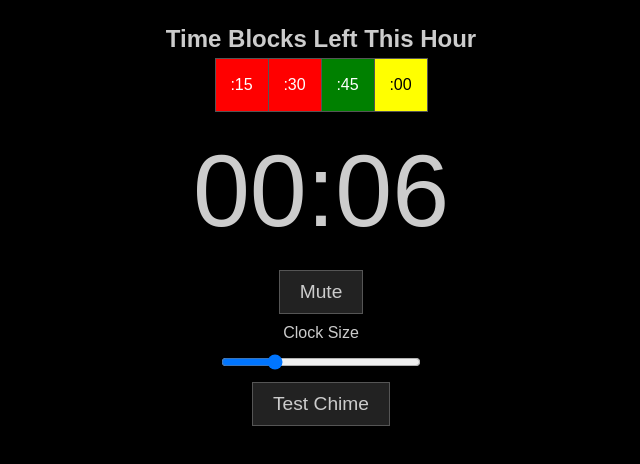
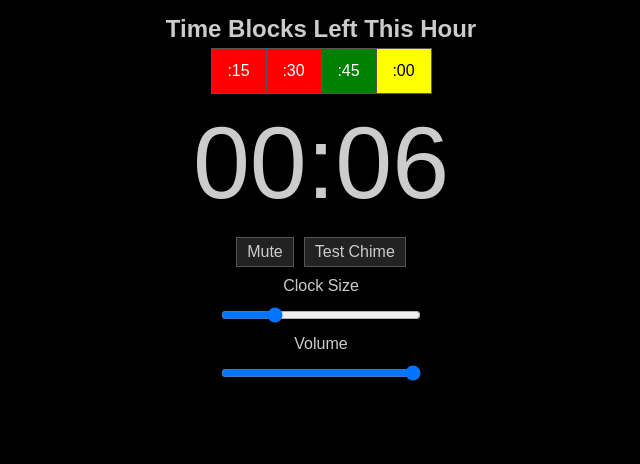
Before and after one commit to hellomynameisariel/timedrift, a plain HTML site: page index.html in a window 1280 px wide. Shown: the whole page, without its empty margins (319-959 px from the left). Drawn offline with Linux system fonts and the light colour scheme.

Commit message:
Update index.html
tweaked buttons and added volume

```diff
--- a/index.html
+++ b/index.html
@@ -15,14 +15,14 @@
     height: 100vh;
     margin: 0;
     font-family: Arial, sans-serif;
-    padding-top: 20px;
+    padding-top: 10px;
   }
   #blockStatus {
     text-align: center;
-    margin-bottom: 10px;
+    margin-bottom: 5px;
   }
   #blockStatus h2 {
-    margin: 5px 0 5px 0;
+    margin: 5px 0;
     font-size: 1.5em;
   }
   table {
@@ -31,30 +31,35 @@
   }
   td {
     width: 50px;
-    height: 50px;
+    height: 40px;
     text-align: center;
     vertical-align: middle;
     font-size: 1em;
     border: 1px solid #555;
+    padding: 2px;
   }
   #timer {
     font-size: var(--timer-font-size, 8vw);
     text-align: center;
-    margin-top: 10px;
+    margin-top: 5px;
   }
   #controls {
-    margin-top: 20px;
+    margin-top: 15px;
     display: flex;
     flex-direction: column;
     align-items: center;
+    gap: 10px;
+  }
+  .button-row {
+    display: flex;
     gap: 10px;
   }
   button {
     background-color: #222;
     color: #ccc;
     border: 1px solid #555;
-    padding: 10px 20px;
-    font-size: 1.2em;
+    padding: 5px 10px;
+    font-size: 1em;
     cursor: pointer;
   }
   button:hover {
@@ -81,10 +86,14 @@
 
 <div id="timer">00:00</div>
 <div id="controls">
-  <button id="muteButton">Mute</button>
+  <div class="button-row">
+    <button id="muteButton">Mute</button>
+    <button id="testChimeButton">Test Chime</button>
+  </div>
   <label for="sizeSlider">Clock Size</label>
   <input type="range" id="sizeSlider" min="4" max="20" value="8">
-  <button id="testChimeButton">Test Chime</button>
+  <label for="volumeSlider">Volume</label>
+  <input type="range" id="volumeSlider" min="0" max="1" step="0.01" value="1">
 </div>
 
 <audio id="chimeSound" src="chime.mp3"></audio>
@@ -96,6 +105,7 @@ const muteButton = document.getElementById('muteButton');
 const chimeSound = document.getElementById('chimeSound');
 const sizeSlider = document.getElementById('sizeSlider');
 const testChimeButton = document.getElementById('testChimeButton');
+const volumeSlider = document.getElementById('volumeSlider');
 const blocks = {
   block15: document.getElementById('block15'),
   block30: document.getElementById('block30'),
@@ -118,6 +128,10 @@ testChimeButton.addEventListener('click', () => {
     chimeSound.currentTime = 0;
     chimeSound.play().catch(e => console.log('Chime muted or blocked.'));
   }
+});
+
+volumeSlider.addEventListener('input', () => {
+  chimeSound.volume = volumeSlider.value;
 });
 
 function playChime() {
@@ -148,7 +162,6 @@ function updateTimer() {
     playChime();
   }
 
-  // Update block colors
   const quarter = Math.floor(minutes / 15);
   const colors = ['yellow', 'yellow', 'yellow', 'yellow'];
 
```
